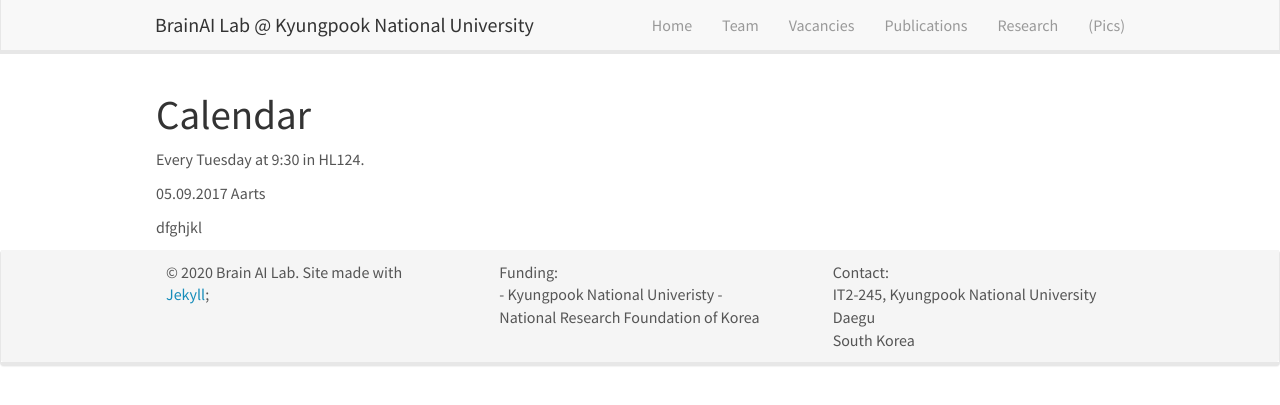
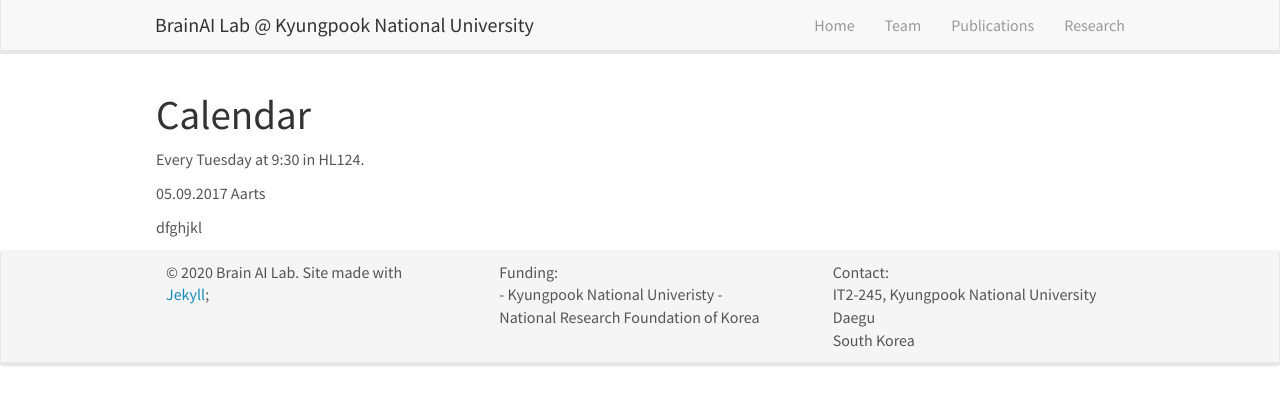
Before and after one commit to KNU-BrainAI/knu-brainai.github.io, a Jekyll site: the page built from _pages/mini_lecture_series.md, in a window 1280 px wide. Shown: the top 405 px of the page. Built offline with Jekyll 4.4.1, drawn with Linux system fonts in a browser that asks for light colours; nearby versions of some CDN libraries.

Commit message:
Update header.html

```diff
--- a/_includes/header.html
+++ b/_includes/header.html
@@ -14,10 +14,8 @@
 	  <ul class="nav navbar-nav navbar-right">
 		<li><a href="{{ site.url }}{{ site.baseurl }}/">Home</a></li>
 		<li><a href="{{ site.url }}{{ site.baseurl }}/team">Team</a></li>
-		<li><a href="{{ site.url }}{{ site.baseurl }}/vacancies">Vacancies</a></li>
 		<li><a href="{{ site.url }}{{ site.baseurl }}/publications">Publications</a></li>
 		<li><a href="{{ site.url }}{{ site.baseurl }}/research">Research</a></li>
-		<li><a href="{{ site.url }}{{ site.baseurl }}/pictures">(Pics)</a></li>
 	  </ul>
 	</div>
   </div>
```
